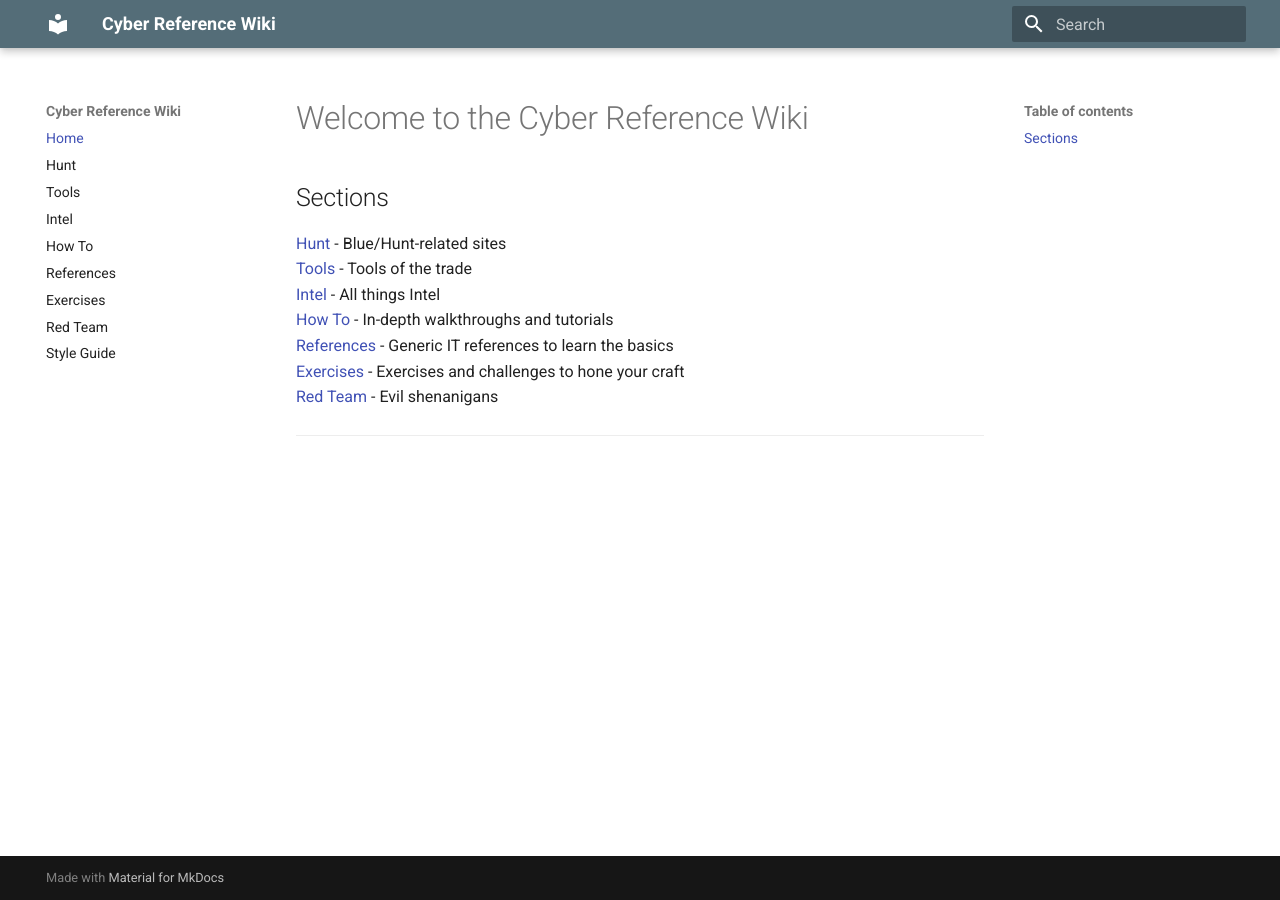
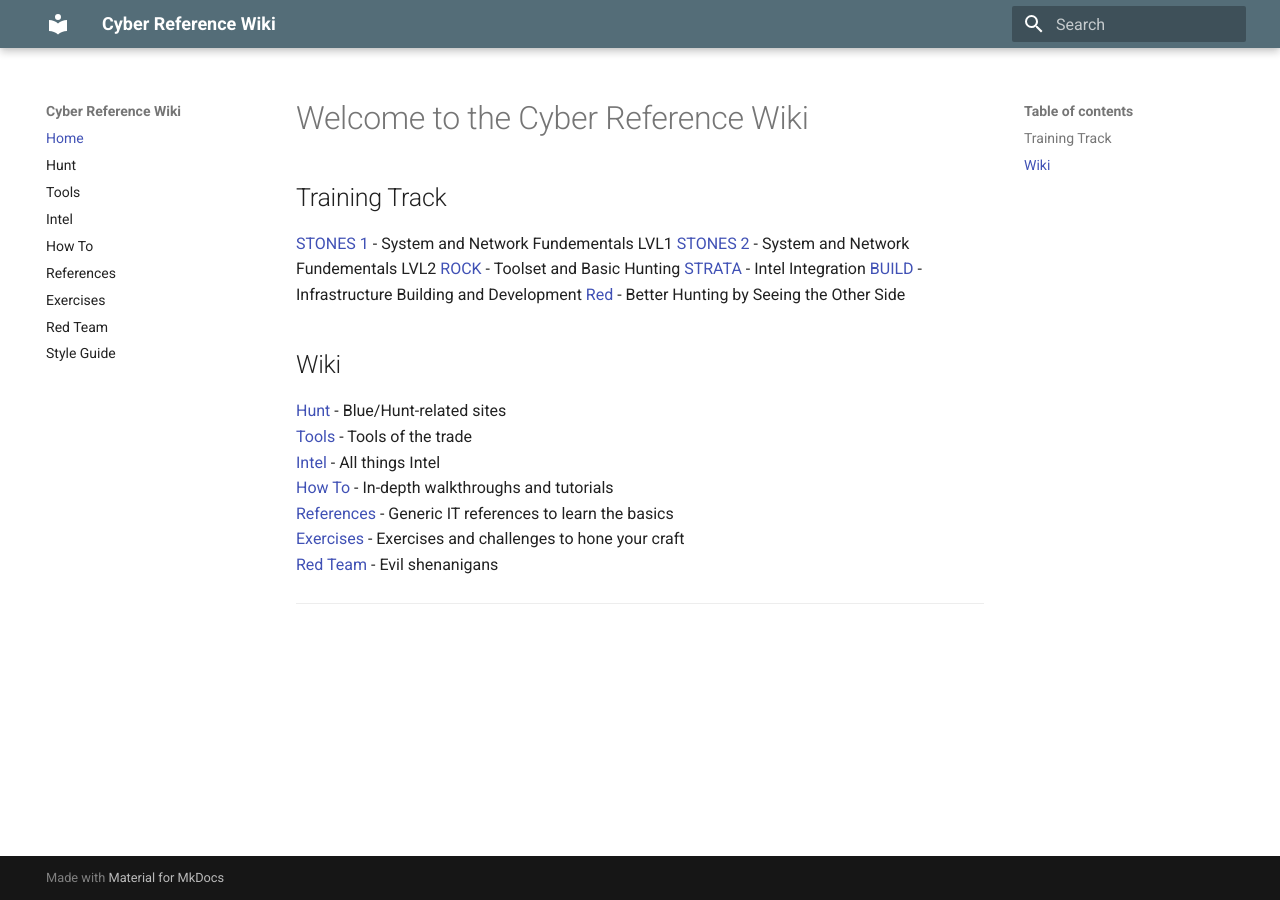
Before and after one commit to DaHoff-333/mocyber-training-wiki, an MkDocs documentation site: the page built from docs/index.md, in a window 1280 px wide. Built offline with MkDocs 1.6.1 and Material for MkDocs 9.7.7, drawn with Linux system fonts in a browser that asks for light colours; old or Windows-style settings are respelled for this version of MkDocs.

Commit message:
initial restructure for training *AND* wiki

```diff
--- a/docs/index.md
+++ b/docs/index.md
@@ -1,16 +1,23 @@
 # Welcome to the Cyber Reference Wiki
 
+## Training Track
 
-## Sections
-[Hunt](hunt/index.md) - Blue/Hunt-related sites
-[Tools](tools/index.md) - Tools of the trade
-[Intel](intel/index.md) - All things Intel
-[How To](howto/index.md) - In-depth walkthroughs and tutorials
-[References](references/index.md) - Generic IT references to learn the basics
-[Exercises](exercises/index.md) - Exercises and challenges to hone your craft
-[Red Team](red/index.md) - Evil shenanigans
+[STONES 1](training/stones1/index.md) - System and Network Fundementals LVL1
+[STONES 2](training/stones2/index.md) - System and Network Fundementals LVL2
+[ROCK](training/rock/index.md) - Toolset and Basic Hunting
+[STRATA](training/strata/index.md) - Intel Integration
+[BUILD](training/build/index.md) - Infrastructure Building and Development
+[Red](training/red/index.md) - Better Hunting by Seeing the Other Side
 
+## Wiki
 
+[Hunt](wiki/hunt/index.md) - Blue/Hunt-related sites
+[Tools](wiki/tools/index.md) - Tools of the trade
+[Intel](wiki/intel/index.md) - All things Intel
+[How To](wiki/howto/index.md) - In-depth walkthroughs and tutorials
+[References](wiki/references/index.md) - Generic IT references to learn the basics
+[Exercises](wiki/exercises/index.md) - Exercises and challenges to hone your craft
+[Red Team](wiki/red/index.md) - Evil shenanigans
 
 
 ----
```
Also changed, not shown: README.md (+12 -10 lines), docs/training/red/index.md (added, +9 -0 lines), docs/training/rock/index.md (added, +9 -0 lines), docs/training/stones1/index.md (added, +9 -0 lines), docs/training/stones2/index.md (added, +9 -0 lines), docs/training/strata/index.md (added, +9 -0 lines), docs/wiki/exercises/index.md (renamed from docs/exercises/index.md), docs/wiki/howto/index.md (renamed from docs/howto/index.md), docs/wiki/hunt/index.md (renamed from docs/hunt/index.md), docs/wiki/intel/index.md (renamed from docs/intel/index.md), docs/wiki/red/index.md (renamed from docs/red/index.md), docs/wiki/references/index.md (renamed from docs/references/index.md), docs/wiki/tools/index.md (renamed from docs/tools/index.md), 2 other files.
